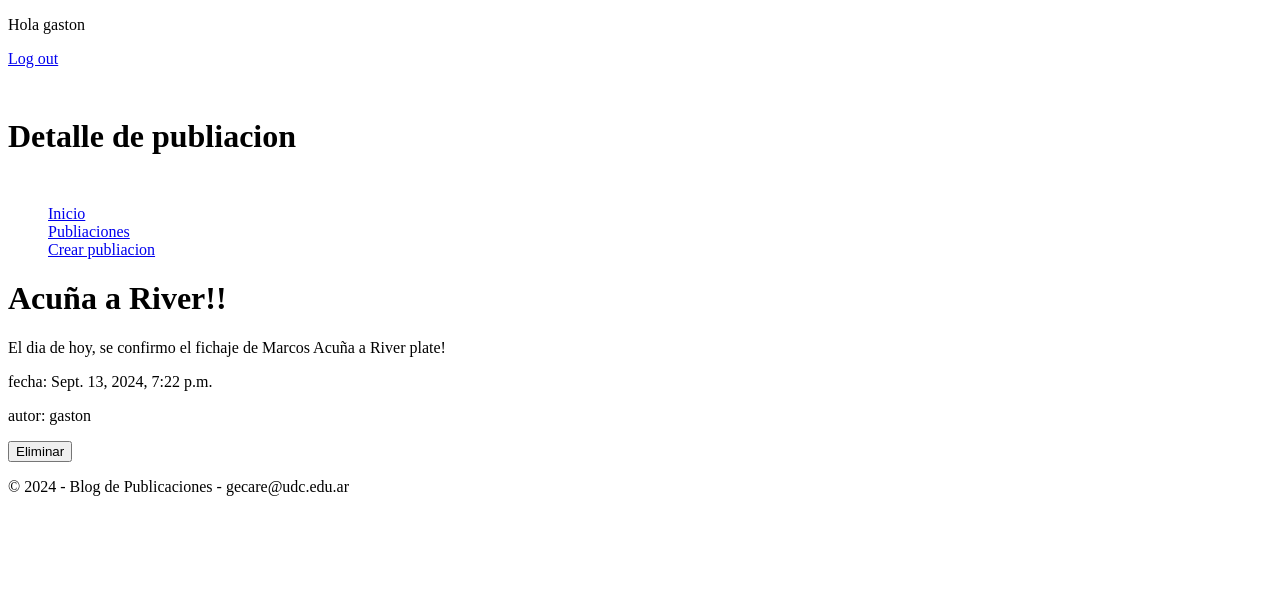
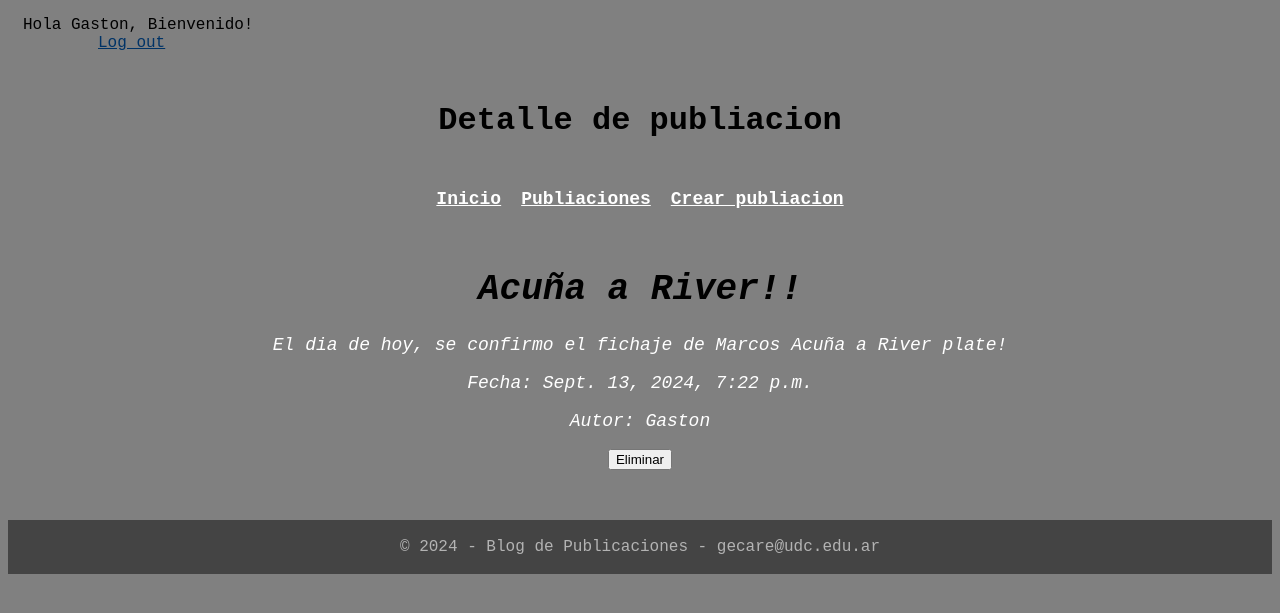
Before and after one commit to Gaston-Care/Blog, a Django app: page /publicacion/7/ in a window 1280 px wide. Shown: the top 613 px of the page. Run offline with Django 4.2, Linux system fonts and the light colour scheme; a user stored in the database is signed in; data comes from the database, SQL or seed files in the repository.

Commit message:
Se añadieron estilos en las plantillas 'base.html' y 'detalle_publicacion.html'.

```diff
--- a/post/static/post/styles.css
+++ b/post/static/post/styles.css
@@ -0,0 +1,66 @@
+nav ul {
+    list-style-type: none;
+    padding: 0;
+    margin: 0;
+    display: flex;
+    font-size: large;
+    font-weight: 500;
+}
+
+nav ul li {
+    margin-right: 20px;
+    margin-bottom: 10px;
+    font-size: large;
+    font-weight: bold;
+}
+
+nav ul li:last-child {
+    margin-right: 0;
+}
+
+nav ul a {
+    color: #FFF;
+}
+
+.navbar {
+    display: flex;
+    justify-content: center;
+}
+
+.user{
+    text-align: start;
+    margin-left: 15px;
+}
+
+header a {
+    color: #003366;
+    margin-left: 75px;
+}
+
+body {
+    text-align: center;
+    background-color: grey;
+    font-family: 'Courier New', Courier, monospace;
+}
+
+h1 {
+    color: #000;
+    margin-top: 25px;
+    margin-bottom: 25px;
+}
+
+footer {
+    background-color: rgb(68, 68, 68);
+    margin-bottom: 0;
+    margin-top: 25px;
+    text-align: center;
+    padding: 2px;
+    color: #b3b3b3;
+}
+
+.detalle-publicacion {
+    color: #FFF;
+    font-size: large;
+    font-style: italic;
+    margin: 50px;
+}
--- a/post/templates/base.html
+++ b/post/templates/base.html
@@ -10,13 +10,20 @@
 
     <body>
     <header>
-        {% if user.is_authenticated %}
-            <p>Hola {{user.username}}</p>
-            <a href="{% url 'logout' %}">Log out</a>
-        {% else %}
-            <p> No estas loggeado.</p>
-            <a href="{% url 'login' %}">Log In</a>
-        {% endif %}
+        <div class="user">
+            {% if user.is_authenticated %}
+                <p>Hola {{user.username|capfirst}}, Bienvenido!
+                    <br>
+                    <a href="{% url 'logout' %}">Log out</a>
+                </p>
+            {% else %}
+                <p> No estas loggeado.
+                    <br>
+                    <a href="{% url 'login' %}">Log In</a>
+                </p>
+            {% endif %}
+        </div>
+
         <h1>{% block header %}Welcome to My Website{% endblock %}</h1>
     </header>
 
--- a/post/templates/detalle_publicacion.html
+++ b/post/templates/detalle_publicacion.html
@@ -7,12 +7,14 @@
 {% endblock %}
 
 {% block content %}
+    <div class="detalle-publicacion">
         <h1>{{ object.titulo }}</h1>
         <p> {{ object.contenido }}</p>
-    <p>fecha: {{ object.fecha_de_publicacion }}</p>
-    <p>autor: {{ object.autor }}</p>
+        <p>Fecha: {{ object.fecha_de_publicacion }}</p>
+        <p>Autor: {{ object.autor|capfirst }}</p>
         <form method="get" action="{% url 'eliminar_publicacion' object.pk %}">
             {% csrf_token %}
             <button type="submit">Eliminar</button>
         </form>
+    </div>
 {% endblock %}
```
Lines whose indentation alone changed are shown as unchanged.
